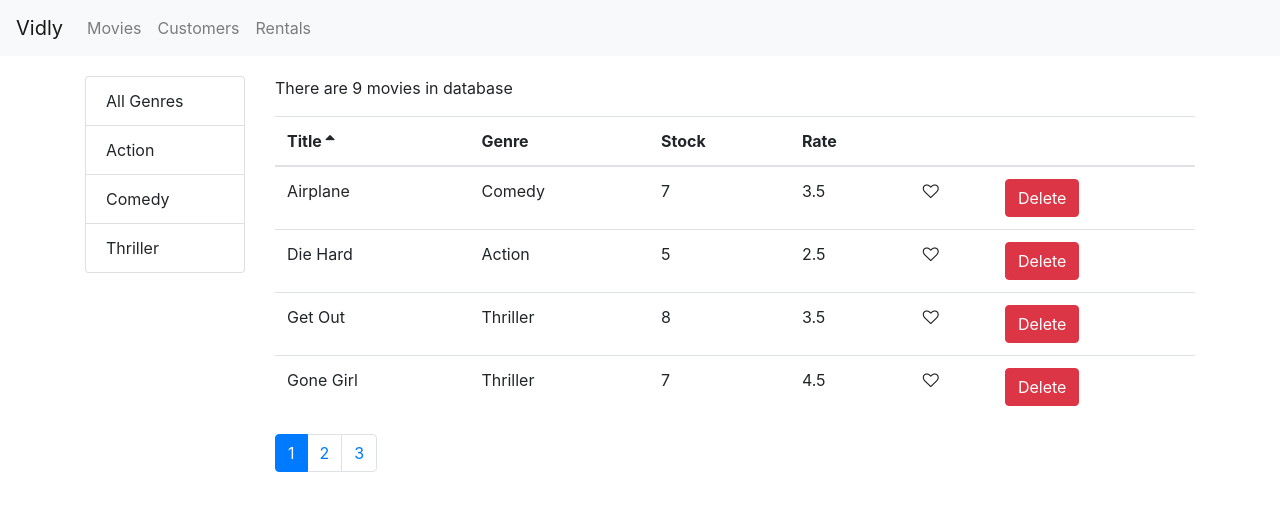
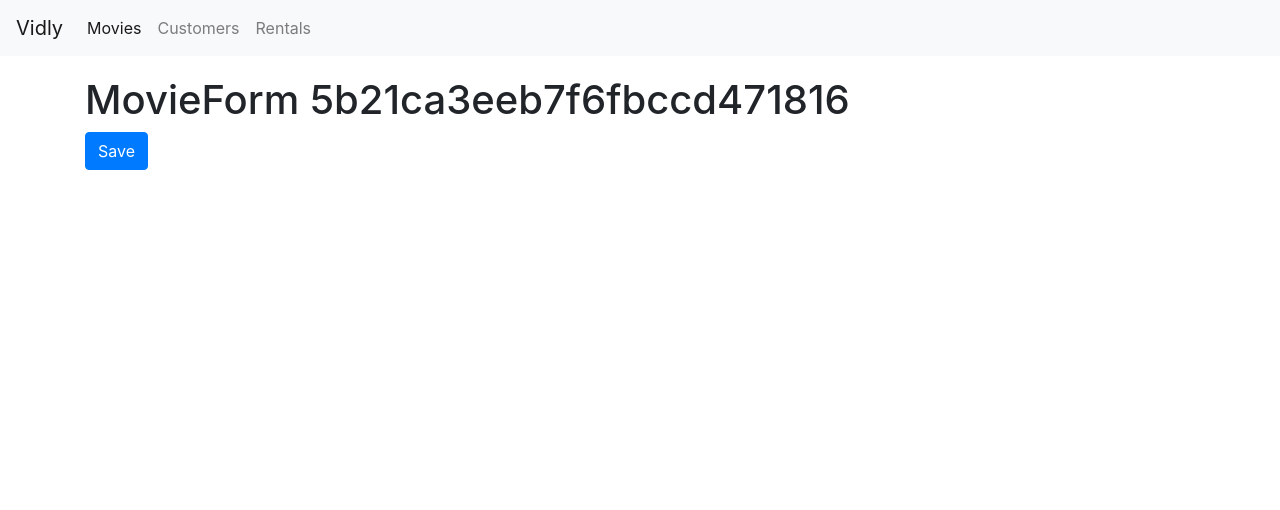
Before and after one commit to UsmanHaider15/Vidly, a React (Create React App) app: page /movies/5b21ca3eeb7f6fbccd471816 in a window 1280 px wide. Shown: the top 510 px of the page. Built offline with nearby package versions, Linux system fonts and the light colour scheme.

Commit message:
title link and movies form

```diff
--- a/src/App.js
+++ b/src/App.js
@@ -4,6 +4,12 @@ import Movies from "./components/movies";
 import NavBar from "./components/navBar";
 import { getMovies } from "./services/fakeMovieService";
 import { getGenres } from "./services/fakeGenreService.js";
+import { Route, Switch, Redirect } from "react-router-dom";
+import Customers from "./components/customers";
+import Rentals from "./components/Rentals";
+import NotFound from "./components/common/not-found";
+import Home from "./components/home";
+import MovieForm from "./components/movieForm";
 
 class App extends Component {
   state = {
@@ -51,6 +57,11 @@ class App extends Component {
       <React.Fragment>
         <NavBar></NavBar>
         <main className="container">
+          <Switch>
+            <Route path="/movies/:id" component={MovieForm} />
+            <Route
+              path="/movies"
+              render={props => (
                 <Movies
                   movies={this.state.movies}
                   onDelete={this.handleDelete}
@@ -63,7 +74,16 @@ class App extends Component {
                   selectedGenre={this.state.selectedGenre}
                   onSort={this.handleSort}
                   sortColumn={this.state.sortColumn}
-          ></Movies>
+                  {...props}
+                />
+              )}
+            />
+            <Route path="/not-found" component={NotFound} />
+            <Route path="/customers" component={Customers} />
+            <Route path="/rentals" component={Rentals} />
+            <Redirect from="/" to="/movies" />
+            <Redirect to="/not-found" />
+          </Switch>
         </main>
       </React.Fragment>
     );
--- /dev/null
+++ b/src/components/Rentals.jsx
@@ -0,0 +1,7 @@
+import React from "react";
+
+const Rentals = props => {
+  return <h1>Rentals</h1>;
+};
+
+export default Rentals;
--- /dev/null
+++ b/src/components/common/not-found.jsx
@@ -0,0 +1,7 @@
+import React from "react";
+
+const NotFound = props => {
+  return <h1>Not Found</h1>;
+};
+
+export default NotFound;
--- /dev/null
+++ b/src/components/customers.jsx
@@ -0,0 +1,7 @@
+import React from "react";
+
+const Customers = props => {
+  return <h1>Customers</h1>;
+};
+
+export default Customers;
--- /dev/null
+++ b/src/components/home.jsx
@@ -0,0 +1,7 @@
+import React from "react";
+
+const Home = props => {
+  return <h1>Home</h1>;
+};
+
+export default Home;
--- /dev/null
+++ b/src/components/movieForm.jsx
@@ -0,0 +1,17 @@
+import React from "react";
+
+const MovieForm = ({ match, history }) => {
+  return (
+    <div>
+      <h1>MovieForm {match.params.id}</h1>
+      <button
+        className="btn btn-primary"
+        onClick={() => history.push("/movies")}
+      >
+        Save
+      </button>
+    </div>
+  );
+};
+
+export default MovieForm;
--- a/src/components/moviesTable.jsx
+++ b/src/components/moviesTable.jsx
@@ -1,11 +1,15 @@
 import React, { Component } from "react";
 import Like from "./common/like";
-
 import Table from "./common/table";
+import { Link } from "react-router-dom";
 
 class MoviesTable extends Component {
   columns = [
-    { path: "title", name: "Title" },
+    {
+      path: "title",
+      name: "Title",
+      content: movie => <Link to={`/movies/${movie._id}`}>{movie.title}</Link>
+    },
     { path: "genre.name", name: "Genre" },
     { path: "numberInStock", name: "Stock" },
     { path: "dailyRentalRate", name: "Rate" },
--- a/src/components/navBar.jsx
+++ b/src/components/navBar.jsx
@@ -1,27 +1,28 @@
 import React from "react";
+import { NavLink } from "react-router-dom";
 
 const NavBar = props => {
   return (
     <nav className="navbar navbar-expand-lg navbar-light bg-light">
-      <a className="navbar-brand" href="#">
+      <NavLink className="navbar-brand" to="/">
         Vidly
-      </a>
+      </NavLink>
       <div className="collapse navbar-collapse" id="navbarSupportedContent">
         <ul className="navbar-nav mr-auto">
           <li className="nav-item">
-            <a className="nav-link" href="#">
-              Movies <span className="sr-only">(current)</span>
-            </a>
+            <NavLink className="nav-link" to="/movies">
+              Movies
+            </NavLink>
           </li>
           <li className="nav-item">
-            <a className="nav-link" href="#">
+            <NavLink className="nav-link" to="/customers">
               Customers
-            </a>
+            </NavLink>
           </li>
           <li className="nav-item">
-            <a className="nav-link" href="#">
+            <NavLink className="nav-link" to="/rentals">
               Rentals
-            </a>
+            </NavLink>
           </li>
         </ul>
       </div>
```
Lines whose indentation alone changed are shown as unchanged.
